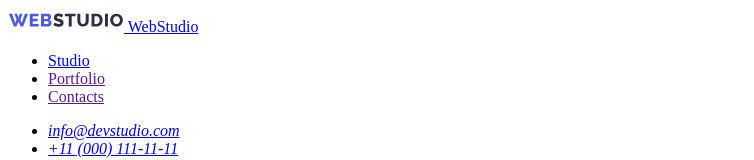
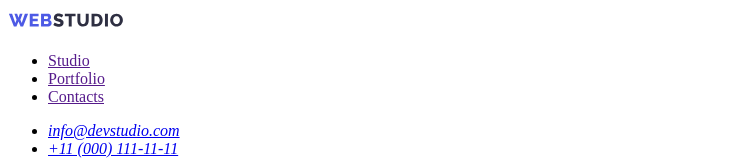
Before and after one commit to Alexandrbig1/homework1, a plain HTML site: page index.html in a window 1280 px wide. Shown: the top 160 px of the page, without its empty margins (0-754 px from the left). Drawn offline with Linux system fonts and the light colour scheme.

Commit message:
update index html file

```diff
--- a/index.html
+++ b/index.html
@@ -10,10 +10,9 @@
     <header>
       <nav>
         <a href="./index.html">
-          <img src="./images/logo.svg" alt="webstudio">
-          WebStudio</a>
+          <img src="./images/logo.svg" alt="webstudio"></a>
         <ul>
-          <li><a href="./index.html">Studio</a></li>
+          <li><a href="">Studio</a></li>
           <li><a href="">Portfolio</a></li>
           <li><a href="">Contacts</a></li>
         </ul>
```
